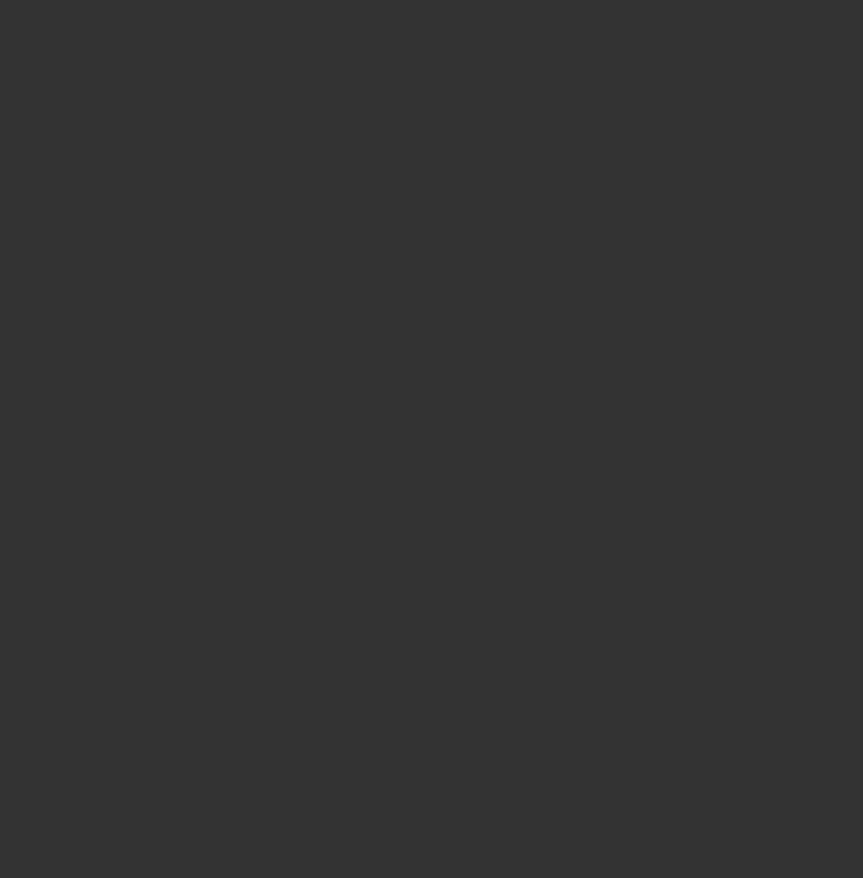
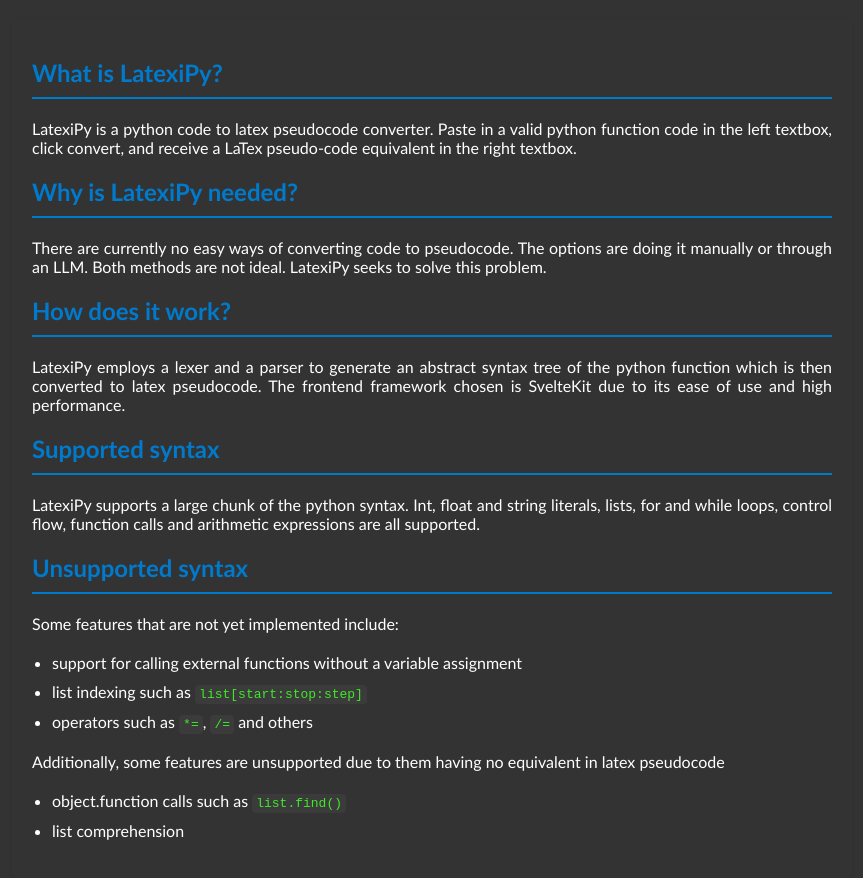
Before and after one commit to AlexG28/latexipy, a SvelteKit app: page / in a window 1280 px wide. Shown: the part 420-1298 px from the top of the page, without its empty margins (208-1071 px from the left). Before the commit the page ends 800 px from the top, so only its background shows below. Built offline with nearby package versions, Linux system fonts and the light colour scheme.

Commit message:
added a better interface

```diff
--- a/src/routes/+page.svelte
+++ b/src/routes/+page.svelte
@@ -1,3 +1,5 @@
+<h1 id="latexipy-pseudocode-made-easy">LatexiPy - Pseudocode made easy</h1>
+
 <div class="container">
     <div class="left-box">
         <h2>Python Code</h2>
@@ -10,8 +12,31 @@
         <h2>Latex</h2>
         <textarea class="input" bind:value={rightText} placeholder="Enter text here"></textarea>
     </div>
+
 </div>
 
+<div class="instructions">
+  <h2 id="what-is-latexipy-">What is LatexiPy?</h2>
+  <p>LatexiPy is a python code to latex pseudocode converter. Paste in a valid python function code in the left textbox, click convert, and receive a LaTex pseudo-code equivalent in the right textbox. </p>
+  <h2 id="why-is-latexipy-needed-">Why is LatexiPy needed?</h2>
+  <p>There are currently no easy ways of converting code to pseudocode. The options are doing it manually or through an LLM. Both methods are not ideal. LatexiPy seeks to solve this problem. </p>
+  <h2 id="how-does-it-work-">How does it work?</h2>
+  <p>LatexiPy employs a lexer and a parser to generate an abstract syntax tree of the python function which is then converted to latex pseudocode. The frontend framework chosen is SvelteKit due to its ease of use and high performance.</p>
+  <h2 id="supported-syntax">Supported syntax</h2>
+  <p>LatexiPy supports a large chunk of the python syntax. Int, float and string literals, lists, for and while loops, control flow, function calls and arithmetic expressions are all supported.</p>
+  <h2 id="unsupported-syntax">Unsupported syntax</h2>
+  <p>Some features that are not yet implemented include:</p>
+  <ul>
+      <li>support for calling external functions without a variable assignment</li>
+      <li>list indexing such as <code>list[start:stop:step]</code></li>
+      <li>operators such as <code>*=</code>, <code>/=</code> and others </li>
+  </ul>
+  <p>Additionally, some features are unsupported due to them having no equivalent in latex pseudocode </p>
+  <ul>
+      <li>object.function calls such as <code>list.find()</code></li>
+      <li>list comprehension</li>
+  </ul>
+</div>
 
 <script>
     import { Lexer } from "$lib/lexer";
@@ -105,4 +130,41 @@
       transform: scale(1);
     }
 
+
+    .instructions {
+        max-width: 800px;
+        margin: 20px auto;
+        padding: 20px;
+        box-shadow: 0 2px 4px rgba(0, 0, 0, 0.1);
+        border-radius: 8px;
+    }
+
+    .instructions h2 {
+        border-bottom: 2px solid #007acc;
+        padding-bottom: 10px;
+        margin-bottom: 20px;
+        color: #007acc;
+    }
+
+    .instructions p {
+        margin-bottom: 20px;
+        text-align: justify;
+    }
+
+    .instructions ul {
+        margin-bottom: 20px;
+        padding-left: 20px;
+    }
+
+    .instructions ul li {
+        margin-bottom: 10px;
+    }
+
+    .instructions code {
+        background-color: #3b3b3b;
+        padding: 2px 4px;
+        border-radius: 4px;
+        color: #3fe929;
+    }
+
 </style>
```
